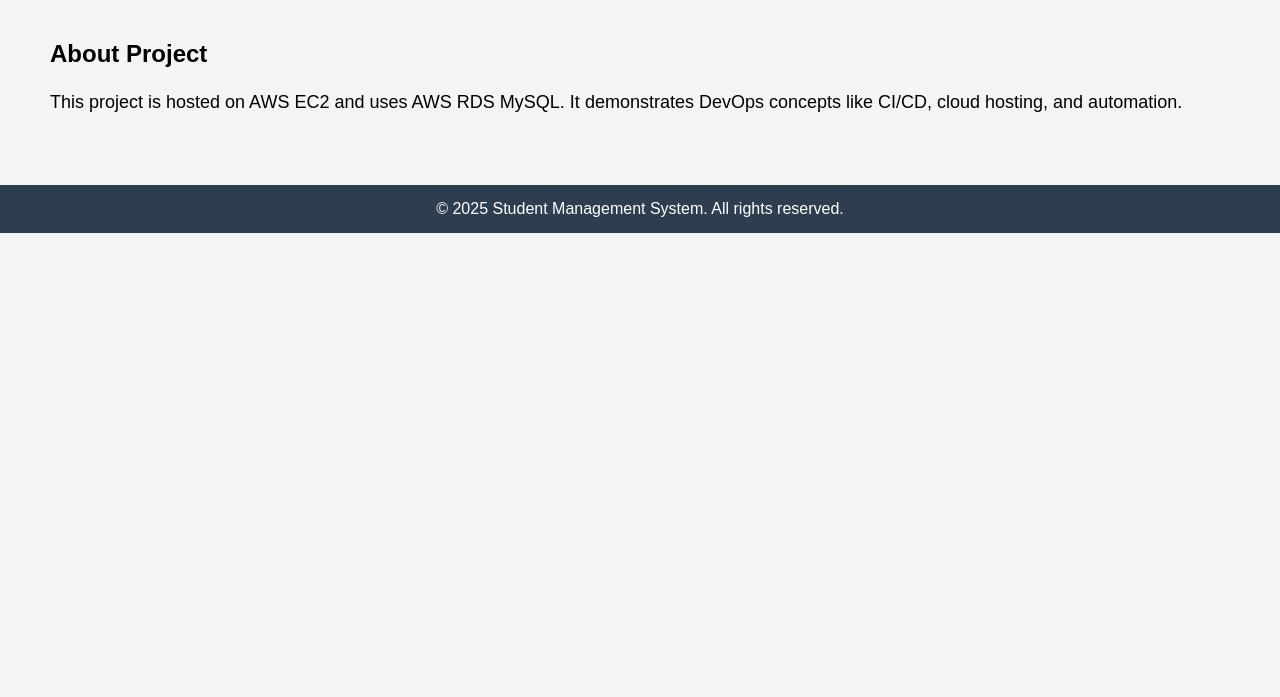
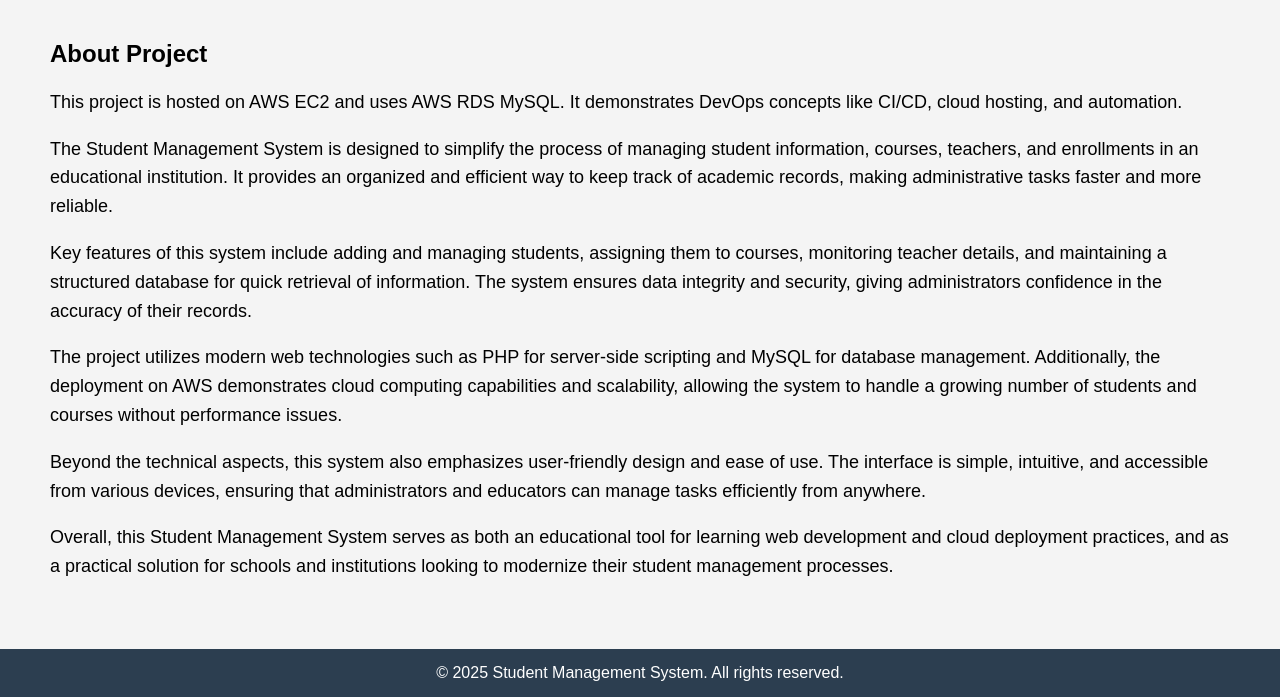
Before and after one commit to SakshiP900/StudentManagementWeb, a PHP site: page /about.php in a window 1280 px wide. Shown: the part 125-822 px from the top of the page. Before the commit the page ends 358 px from the top, so only its background shows below. Run offline with PHP 8.4, Linux system fonts and the light colour scheme.

Commit message:
Enhance project description in about.php
Expanded project description for the Student Management System, detailing its features, technologies used, and benefits for educational institutions.

```diff
--- a/about.php
+++ b/about.php
@@ -88,7 +88,38 @@
         This project is hosted on AWS EC2 and uses AWS RDS MySQL.
         It demonstrates DevOps concepts like CI/CD, cloud hosting, and automation.
     </p>
+
+    <p>
+        The Student Management System is designed to simplify the process of managing student information,
+        courses, teachers, and enrollments in an educational institution. It provides an organized and
+        efficient way to keep track of academic records, making administrative tasks faster and more reliable.
+    </p>
+
+    <p>
+        Key features of this system include adding and managing students, assigning them to courses, monitoring
+        teacher details, and maintaining a structured database for quick retrieval of information. The system
+        ensures data integrity and security, giving administrators confidence in the accuracy of their records.
+    </p>
+
+    <p>
+        The project utilizes modern web technologies such as PHP for server-side scripting and MySQL for database
+        management. Additionally, the deployment on AWS demonstrates cloud computing capabilities and scalability,
+        allowing the system to handle a growing number of students and courses without performance issues.
+    </p>
+
+    <p>
+        Beyond the technical aspects, this system also emphasizes user-friendly design and ease of use. The
+        interface is simple, intuitive, and accessible from various devices, ensuring that administrators and
+        educators can manage tasks efficiently from anywhere.
+    </p>
+
+    <p>
+        Overall, this Student Management System serves as both an educational tool for learning web development
+        and cloud deployment practices, and as a practical solution for schools and institutions looking to
+        modernize their student management processes.
+    </p>
 </div>
+
 
 <footer>
     &copy; <?php echo date("Y"); ?> Student Management System. All rights reserved.
```
